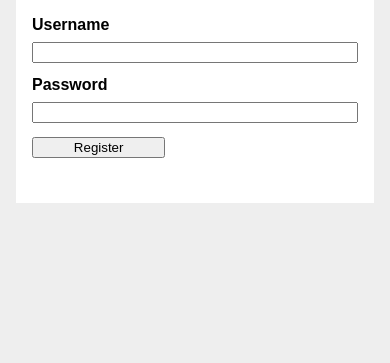
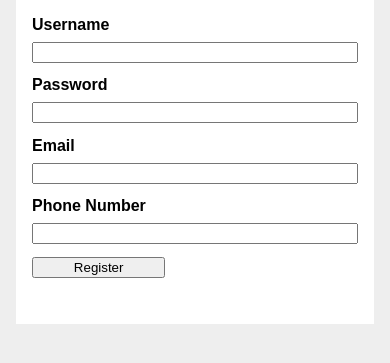
Before and after one commit to mattheeter/Mileage-Tracker, a Flask app: page /auth/register in a window 390 px wide. Shown: the part 98-461 px from the top of the page. Run offline with Flask 3, Linux system fonts and the light colour scheme.

Commit message:
Added form for phone # and email

```diff
--- a/mileage_tracker/templates/auth/register.html
+++ b/mileage_tracker/templates/auth/register.html
@@ -10,6 +10,10 @@
     <input name="username" id="username" required>
     <label for="password">Password</label>
     <input type="password" name="password" id="password" required>
+    <label for="email">Email</label>
+    <input name="email" id="email" required>
+    <label for="phone_number">Phone Number</label>
+    <input name="phone_number" id="phone_number" required>
     <input type="submit" value="Register">
   </form>
 {% endblock %}
```
